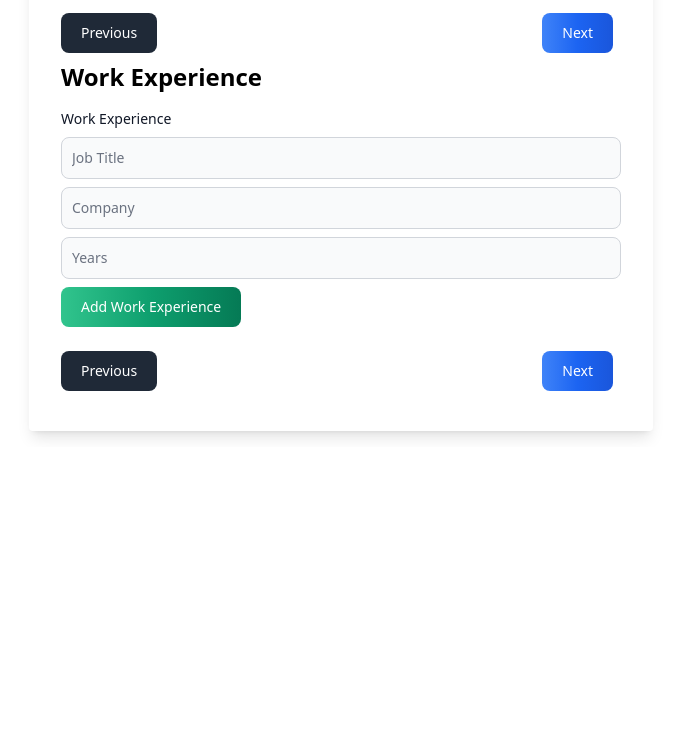
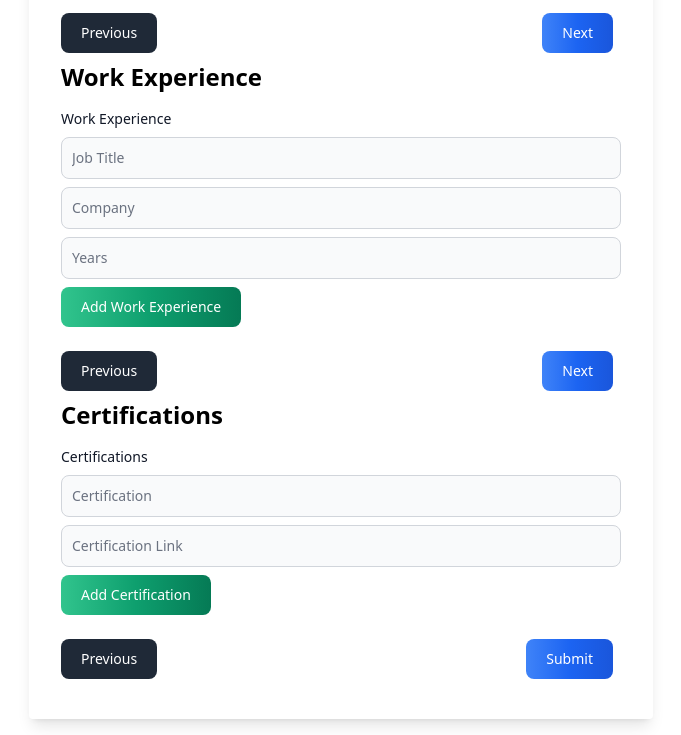
Before and after one commit to Bouanaya/cv-builder, a website: page pages/create.html in a window 1280 px wide. Shown: the part 2363-3098 px from the top of the page, without its empty margins (299-980 px from the left). Before the commit the page ends 2810 px from the top, so only its background shows below. Drawn offline with Linux system fonts and the light colour scheme.

Commit message:
add form cirtifications

```diff
--- a/pages/create.html
+++ b/pages/create.html
@@ -344,6 +344,25 @@
             </form>
           </div>
 
+           <!-- Step 8: Certifications -->
+           <div id="step-8" class="">
+            <h2 class="text-2xl font-bold mb-4">Certifications</h2>
+            <form id="certifications-form">
+              <div class="mb-4">
+                <label class="block mb-2 text-sm font-medium text-gray-900 dark:text-white">Certifications</label>
+                <div id="certifications">
+                  <input type="text" class="bg-gray-50 border border-gray-300 mb-2 text-gray-900 text-sm rounded-lg focus:ring-blue-500 focus:border-blue-500 block w-full p-2.5 dark:bg-gray-700 dark:border-gray-600 dark:placeholder-gray-400 dark:text-white dark:focus:ring-blue-500 dark:focus:border-blue-500" placeholder="Certification" required>
+                  <input type="url" class="bg-gray-50 border border-gray-300 mb-2 text-gray-900 text-sm rounded-lg focus:ring-blue-500 focus:border-blue-500 block w-full p-2.5 dark:bg-gray-700 dark:border-gray-600 dark:placeholder-gray-400 dark:text-white dark:focus:ring-blue-500 dark:focus:border-blue-500" placeholder="Certification Link" required>
+                </div>
+                <button type="button" id="add-certification" class="text-white bg-gradient-to-r from-green-400 via-green-500 to-green-600 hover:bg-gradient-to-br focus:ring-4 focus:outline-none focus:ring-green-300 dark:focus:ring-green-800 font-medium rounded-lg text-sm px-5 py-2.5 text-center me-2 mb-2">Add Certification</button>
+              </div>
+              <div class="flex justify-between">
+                <button type="button" id="prev-8" class="text-white bg-gray-800 hover:bg-gray-900 focus:outline-none focus:ring-4 focus:ring-gray-300 font-medium rounded-lg text-sm px-5 py-2.5 me-2 mb-2 dark:bg-gray-800 dark:hover:bg-gray-700 dark:focus:ring-gray-700 dark:border-gray-700">Previous</button>
+                <button type="submit" id="submit" class="text-white bg-gradient-to-r from-blue-500 via-blue-600 to-blue-700 hover:bg-gradient-to-br focus:ring-4 focus:outline-none focus:ring-blue-300 dark:focus:ring-blue-800 font-medium rounded-lg text-sm px-5 py-2.5 text-center me-2 mb-2">Submit</button>
+              </div>
+            </form>
+          </div>
+
         </div>
       </div>
     </div>
```
